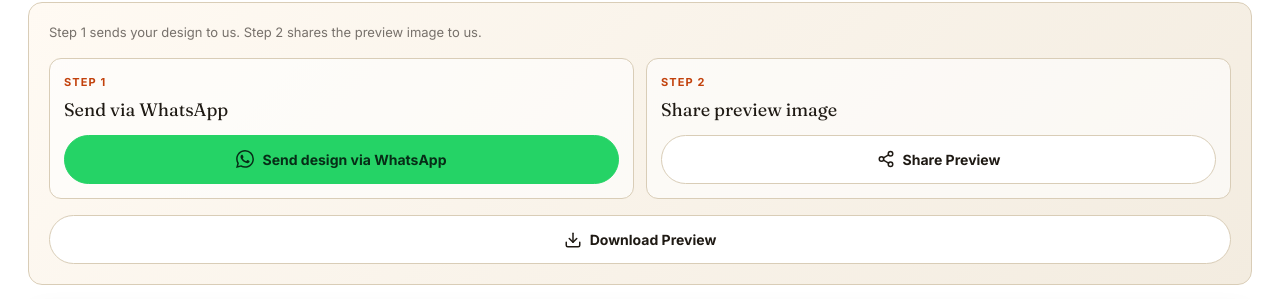
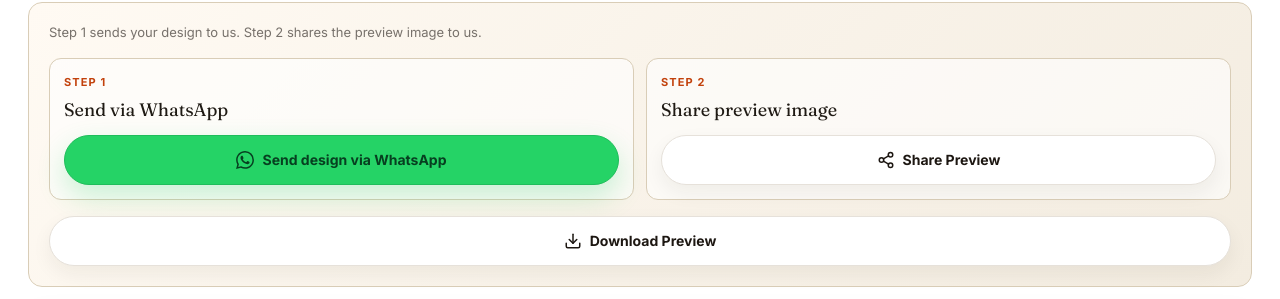
Before and after one commit to ngderli4916/Ukulelemalaysia, a plain HTML site: page ukunili-engrave.html in a window 1280 px wide. Shown: the part 2908-3207 px from the top of the page. Drawn offline with Linux system fonts and the light colour scheme; a web font is replaced by a local one.

Commit message:
Unify CTA button styling

```diff
--- a/assets/css/site.css
+++ b/assets/css/site.css
@@ -232,6 +232,50 @@
   min-width: 0;
 }
 
+body[data-page-group] :where(.submit-btn, .help-whatsapp, .preview-action-btn.whatsapp, .btn-whatsapp, .pulse[href*="wa.me"], .cta-btn[href*="wa.me"], .btn[href*="wa.me"], .contact-card.wa) {
+  min-height: 50px !important;
+  border-color: #1fbd5b !important;
+  background: #25d366 !important;
+  color: #073f20 !important;
+  box-shadow: 0 12px 28px rgba(37, 211, 102, .24) !important;
+  font-weight: 800 !important;
+}
+
+body[data-page-group] :where(.submit-btn, .help-whatsapp, .preview-action-btn.whatsapp, .btn-whatsapp, .pulse[href*="wa.me"], .cta-btn[href*="wa.me"], .btn[href*="wa.me"], .contact-card.wa):hover {
+  background: #20c45d !important;
+  color: #073f20 !important;
+}
+
+body[data-page-group] :where(.preview-download-btn, .preview-action-btn:not(.whatsapp)) {
+  min-height: 50px !important;
+  border-color: var(--ukm-line) !important;
+  background: #fff !important;
+  color: var(--ukm-ink) !important;
+  box-shadow: 0 8px 20px rgba(31, 26, 20, .06) !important;
+  font-weight: 800 !important;
+}
+
+body[data-page-group] :where(.preview-download-btn, .preview-action-btn:not(.whatsapp)):hover {
+  border-color: var(--ukm-accent) !important;
+  background: #fffaf7 !important;
+  color: var(--ukm-ink) !important;
+}
+
+body[data-page-group] :where(.submit-btn, .help-whatsapp, .preview-action-btn, .preview-download-btn, .btn-whatsapp, .pulse[href*="wa.me"], .cta-btn[href*="wa.me"], .btn[href*="wa.me"], .contact-card.wa) svg {
+  width: 18px;
+  height: 18px;
+  flex: 0 0 18px;
+}
+
+@media (max-width: 640px) {
+  body[data-page-group] :where(.submit-btn, .help-whatsapp, .preview-action-btn, .preview-download-btn, .btn-whatsapp, .pulse[href*="wa.me"], .cta-btn[href*="wa.me"], .btn[href*="wa.me"]) {
+    width: 100% !important;
+    max-width: 100% !important;
+    white-space: normal !important;
+    text-align: center !important;
+  }
+}
+
 body[data-page-group] :where(.card, .guide-card, .size-card, .product-card, .sample-card, .info-card, .brand-block, .feature-card) {
   border-color: color-mix(in srgb, var(--ukm-line) 88%, transparent);
 }
```
